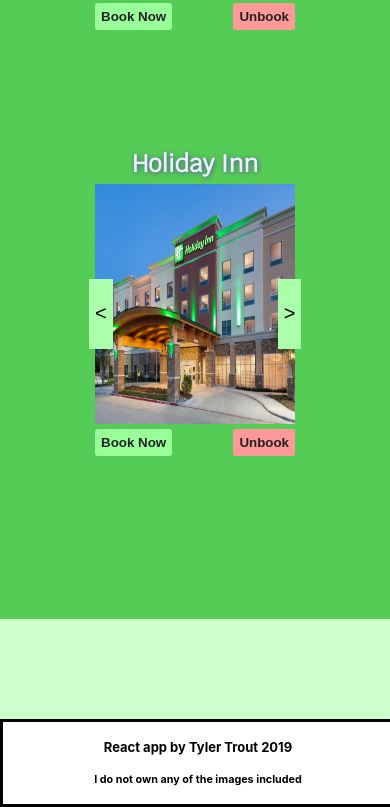
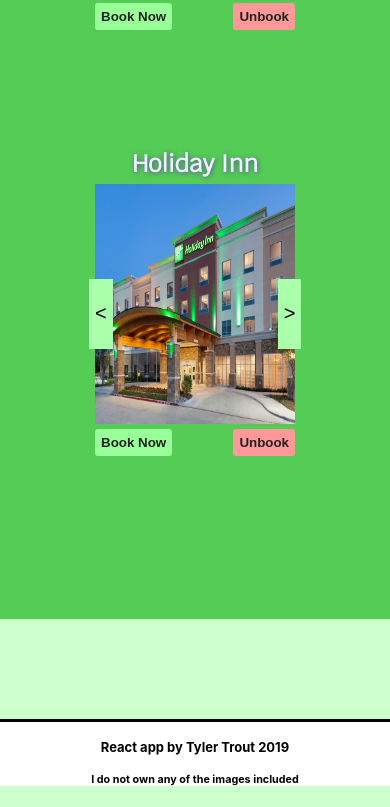
Before and after one commit to tiller1010/redux-vacation, a React (Create React App) app: page / in a window 390 px wide. Shown: the part 1016-1823 px from the top of the page. Built offline with nearby package versions, Linux system fonts and the light colour scheme.

Commit message:
fixed sticky header and horizontal scroll on mobile

```diff
--- a/src/vacationStyles.css
+++ b/src/vacationStyles.css
@@ -35,7 +35,7 @@
 #DisplayStatus{
   position: -webkit-sticky;
   position: sticky;
-  top:0px;
+  top:-30px;
   width:70%;
   margin:auto;
   height:150px;
@@ -157,10 +157,11 @@
   cursor:pointer;
 }
 .Footer{
-  border: solid black;
+  border-top: solid black;
   background: white;
   text-align: center;
   width: 100%;
+  height:fit-content;
   margin-top: 100px;
 }
 
@@ -220,6 +221,10 @@
 }
 
 @media only screen and (max-width:620px){
+  #DisplayStatus{
+    top:0px;
+  }
+
   .statusDisplays{
     display: block;
     position: relative;
```
